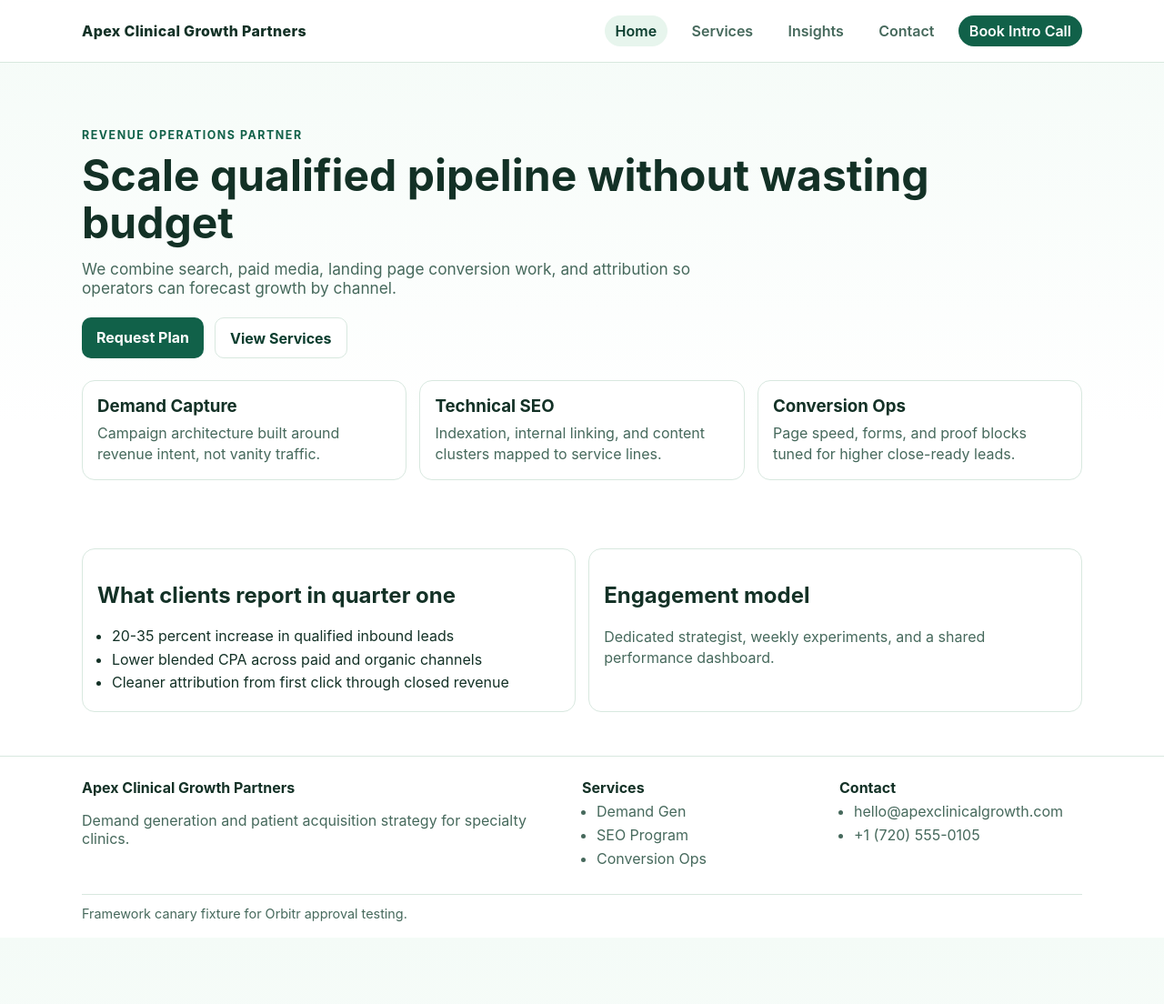
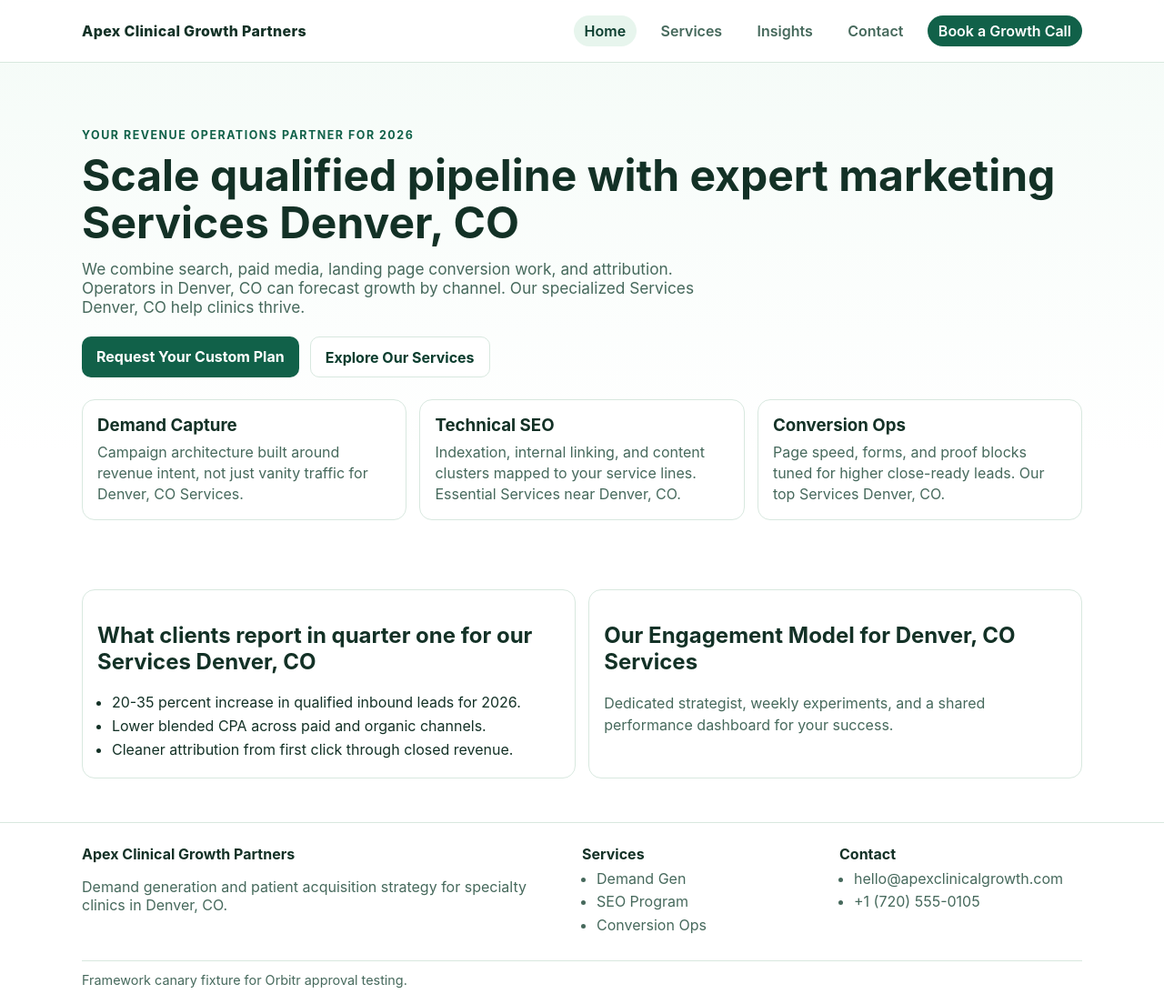
Before and after one commit to prjctlphbt/orbitr-canary-angular-20260228, a Jekyll site: the page index.html, which Jekyll copies as it is, in a window 1280 px wide and 1104 px high. Shown: the whole window at 91% size. Built offline with Jekyll 4.4.1, drawn with Linux system fonts in a browser that asks for light colours.

Commit message:
Refresh and update content: index.html

```diff
--- a/index.html
+++ b/index.html
@@ -1,66 +1,56 @@
-<!doctype html>
+<!DOCTYPE html>
+
 <html lang="en">
 <head>
-    <meta charset="UTF-8" />
-    <meta name="viewport" content="width=device-width, initial-scale=1.0" />
-    <meta name="description" content="Apex Clinical Growth Partners helps local service operators scale qualified pipeline with accountable digital marketing." />
-    <title>Apex Clinical Growth Partners | Growth Marketing</title>
-    <link rel="canonical" href="https://orbitr-canary-angular-20260228.pages.dev/">
-    <link rel="stylesheet" href="/assets/styles.css" />
-<script type="application/ld+json">
-{
-  "@context": "https://schema.org",
-  "@type": "AutoRepair",
-  "name": "Orbitr Canary Angular 20260228",
-  "url": "https://orbitr-canary-angular-20260228.pages.dev",
-  "telephone": "(720) 555-0105"
-}
-</script>
-</head>
+<meta charset="utf-8"/>
+<meta content="width=device-width, initial-scale=1.0" name="viewport"/>
+<meta content="Apex Clinical Growth Partners offers specialized marketing Services Denver, CO. We help local clinics scale qualified patient pipeline with accountable digital marketing and growth strategies for 2026." name="description"/>
+<title>Apex Clinical Growth Partners | Growth Marketing Services Denver, CO</title>
+<link href="https://orbitr-canary-angular-20260228.pages.dev/" rel="canonical"/>
+<link href="/assets/styles.css" rel="stylesheet">
+</link></head>
 <body>
-
-<app-root ng-version="17.3.0" data-framework="angular">
+<app-root data-framework="angular" ng-version="17.3.0">
 <header>
 <div class="container navbar">
 <a class="brand" href="/">Apex Clinical Growth Partners</a>
-        <button class="nav-toggle" type="button" data-nav-toggle aria-label="Open menu">Menu</button>
-        <nav class="nav-links" data-nav-links data-open="false" aria-label="Primary">
-          <a href="/" aria-current="page">Home</a>
-          <a href="/services/" >Services</a>
-          <a href="/blog/insights/" >Insights</a>
-          <a href="/contact/" >Contact</a>
-          <a class="cta" href="/contact/">Book Intro Call</a>
+<button aria-label="Open menu" class="nav-toggle" data-nav-toggle="" type="button">Menu</button>
+<nav aria-label="Primary" class="nav-links" data-nav-links="" data-open="false">
+<a aria-current="page" href="/">Home</a>
+<a href="/services/">Services</a>
+<a href="/blog/insights/">Insights</a>
+<a href="/contact/">Contact</a>
+<a class="cta" href="/contact/">Book a Growth Call</a>
 </nav>
 </div>
 </header>
 <main class="container">
-
 <section class="hero">
-        <span class="kicker">Revenue Operations Partner</span>
-        <h1>Scale qualified pipeline without wasting budget</h1>
-        <p class="subhead">We combine search, paid media, landing page conversion work, and attribution so operators can forecast growth by channel.</p>
+<span class="kicker">Your Revenue Operations Partner for 2026</span>
+<h1>Scale qualified pipeline with expert marketing Services Denver, CO</h1>
+<p class="subhead">We combine search, paid media, landing page conversion work, and attribution. Operators in Denver, CO can forecast growth by channel. Our specialized Services Denver, CO help clinics thrive.</p>
 <div class="actions">
-          <a class="btn primary" href="/contact/">Request Plan</a>
-          <a class="btn ghost" href="/services/">View Services</a>
+<a class="btn primary" href="/contact/">Request Your Custom Plan</a>
+<a class="btn ghost" href="/services/">Explore Our Services</a>
 </div>
 <div class="grid">
-          <article class="card"><h3>Demand Capture</h3><p>Campaign architecture built around revenue intent, not vanity traffic.</p></article>
-          <article class="card"><h3>Technical SEO</h3><p>Indexation, internal linking, and content clusters mapped to service lines.</p></article>
-          <article class="card"><h3>Conversion Ops</h3><p>Page speed, forms, and proof blocks tuned for higher close-ready leads.</p></article>
+<article class="card"><h3>Demand Capture</h3><p>Campaign architecture built around revenue intent, not just vanity traffic for Denver, CO Services.</p></article>
+<article class="card"><h3>Technical SEO</h3><p>Indexation, internal linking, and content clusters mapped to your service lines. Essential Services near Denver, CO.</p></article>
+<article class="card"><h3>Conversion Ops</h3><p>Page speed, forms, and proof blocks tuned for higher close-ready leads. Our top Services Denver, CO.</p></article>
 </div>
 </section>
 <section class="section">
 <article class="card">
-          <h2>What clients report in quarter one</h2>
+<h2>What clients report in quarter one for our Services Denver, CO</h2>
 <ul>
-            <li>20-35 percent increase in qualified inbound leads</li>
-            <li>Lower blended CPA across paid and organic channels</li>
-            <li>Cleaner attribution from first click through closed revenue</li>
+<li>20-35 percent increase in qualified inbound leads for 2026.</li>
+<li>Lower blended CPA across paid and organic channels.</li>
+<li>Cleaner attribution from first click through closed revenue.</li>
 </ul>
 </article>
 <article class="card">
-          <h2>Engagement model</h2>
-          <p>Dedicated strategist, weekly experiments, and a shared performance dashboard.</p>
+<h2>Our Engagement Model for Denver, CO Services</h2>
+<p>Dedicated strategist, weekly experiments, and a shared performance dashboard for your success.</p>
 </article>
 </section>
 </main>
@@ -68,7 +58,7 @@
 <div class="container footer-grid">
 <div>
 <strong>Apex Clinical Growth Partners</strong>
-          <p>Demand generation and patient acquisition strategy for specialty clinics.</p>
+<p>Demand generation and patient acquisition strategy for specialty clinics in Denver, CO.</p>
 </div>
 <div>
 <strong>Services</strong>
@@ -89,6 +79,5 @@
 <div class="container small-note">Framework canary fixture for Orbitr approval testing.</div>
 </footer>
 </app-root>
-    <script src="/assets/site.js"></script>
 </body>
 </html>
```
Lines whose indentation alone changed are shown as unchanged.
